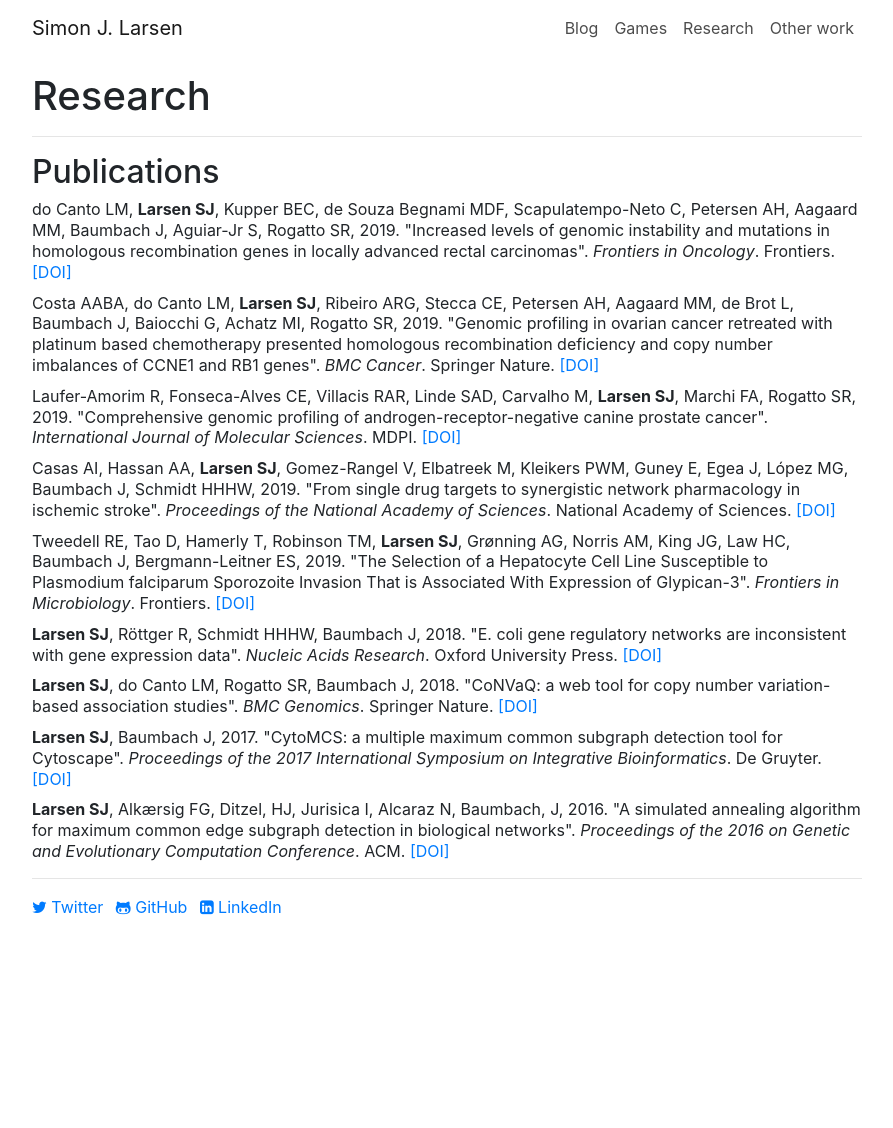
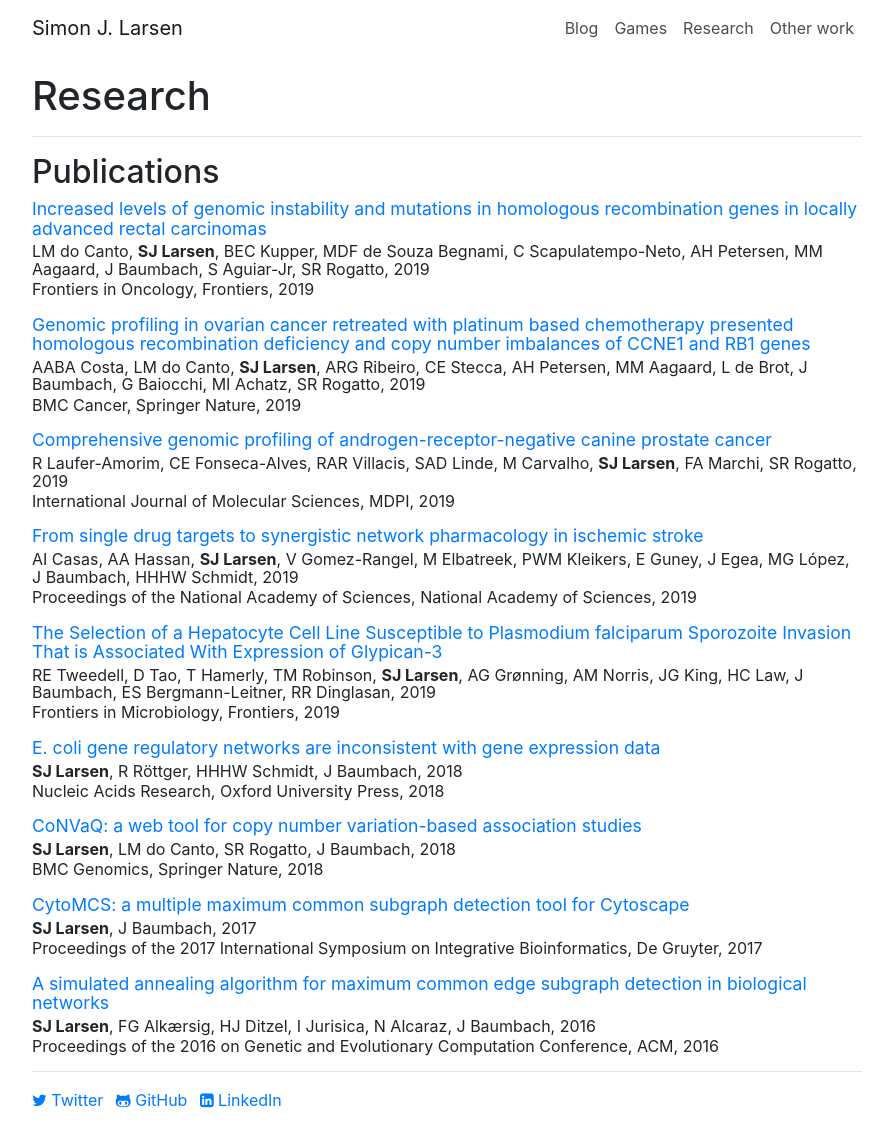
Before and after one commit to SimonLarsen/simonlarsen.github.io, a Jekyll site: the page built from research/index.md, in a window 1280 px wide. Shown: the whole page, without its empty margins (193-1086 px from the left). Built offline with Jekyll 4.4.1, drawn with Linux system fonts in a browser that asks for light colours; before the commit the page ends 935 px from its top, so only the background shows below that.

Commit message:
Updated home page and publist styling

```diff
--- a/_data/publications.yml
+++ b/_data/publications.yml
@@ -1,52 +1,52 @@
-- author: "do Canto LM, Larsen SJ, Kupper BEC, de Souza Begnami MDF, Scapulatempo-Neto C, Petersen AH, Aagaard MM, Baumbach J, Aguiar-Jr S, Rogatto SR"
+- author: "LM do Canto, SJ Larsen, BEC Kupper, MDF de Souza Begnami, C Scapulatempo-Neto, AH Petersen, MM Aagaard, J Baumbach, S Aguiar-Jr, SR Rogatto"
   date: "2019"
   title: "Increased levels of genomic instability and mutations in homologous recombination genes in locally advanced rectal carcinomas"
   journal: "Frontiers in Oncology"
   publisher: "Frontiers"
   doi: "10.3389/fonc.2019.00395"
-- author: "Costa AABA, do Canto LM, Larsen SJ, Ribeiro ARG, Stecca CE, Petersen AH, Aagaard MM, de Brot L, Baumbach J, Baiocchi G, Achatz MI, Rogatto SR"
+- author: "AABA Costa, LM do Canto, SJ Larsen, ARG Ribeiro, CE Stecca, AH Petersen, MM Aagaard, L de Brot, J Baumbach, G Baiocchi, MI Achatz, SR Rogatto"
   date: "2019"
   title: "Genomic profiling in ovarian cancer retreated with platinum based chemotherapy presented homologous recombination deficiency and copy number imbalances of CCNE1 and RB1 genes"
   journal: "BMC Cancer"
   publisher: "Springer Nature"
   doi: "10.1186/s12885-019-5622-4"
-- author: "Laufer-Amorim R, Fonseca-Alves CE, Villacis RAR, Linde SAD, Carvalho M, Larsen SJ, Marchi FA, Rogatto SR"
+- author: "R Laufer-Amorim, CE Fonseca-Alves, RAR Villacis, SAD Linde, M Carvalho, SJ Larsen, FA Marchi, SR Rogatto"
   date: "2019"
   title: "Comprehensive genomic profiling of androgen-receptor-negative canine prostate cancer"
   journal: "International Journal of Molecular Sciences"
   publisher: "MDPI"
   doi: "10.3390/ijms20071555"
-- author: "Casas AI, Hassan AA, Larsen SJ, Gomez-Rangel V, Elbatreek M, Kleikers PWM, Guney E, Egea J, López MG, Baumbach J, Schmidt HHHW"
+- author: "AI Casas, AA Hassan, SJ Larsen, V Gomez-Rangel, M Elbatreek, PWM Kleikers, E Guney, J Egea, MG López, J Baumbach, HHHW Schmidt"
   date: "2019"
   title: "From single drug targets to synergistic network pharmacology in ischemic stroke"
   journal: "Proceedings of the National Academy of Sciences"
   publisher: "National Academy of Sciences"
   doi: "10.1073/pnas.1820799116"
-- author: "Tweedell RE, Tao D, Hamerly T, Robinson TM, Larsen SJ, Grønning AG, Norris AM, King JG, Law HC, Baumbach J, Bergmann-Leitner ES"
+- author: "RE Tweedell, D Tao, T Hamerly, TM Robinson, SJ Larsen, AG Grønning, AM Norris, JG King, HC Law, J Baumbach, ES Bergmann-Leitner, RR Dinglasan"
   date: "2019"
   title: "The Selection of a Hepatocyte Cell Line Susceptible to Plasmodium falciparum Sporozoite Invasion That is Associated With Expression of Glypican-3"
   journal: "Frontiers in Microbiology"
   publisher: "Frontiers"
   doi: "10.3389/fmicb.2019.00127"
-- author: "Larsen SJ, Röttger R, Schmidt HHHW, Baumbach J"
+- author: "SJ Larsen, R Röttger, HHHW Schmidt, J Baumbach"
   date: "2018"
   title: "E. coli gene regulatory networks are inconsistent with gene expression data"
   journal: "Nucleic Acids Research"
   publisher: "Oxford University Press"
   doi: "10.1093/nar/gky1176"
-- author: "Larsen SJ, do Canto LM, Rogatto SR, Baumbach J"
+- author: "SJ Larsen, LM do Canto, SR Rogatto, J Baumbach"
   date: "2018"
   title: "CoNVaQ: a web tool for copy number variation-based association studies"
   journal: "BMC Genomics"
   publisher: "Springer Nature"
   doi: "10.1186/s12864-018-4732-8"
-- author: "Larsen SJ, Baumbach J"
+- author: "SJ Larsen, J Baumbach"
   date: "2017"
   title: "CytoMCS: a multiple maximum common subgraph detection tool for Cytoscape"
   journal: "Proceedings of the 2017 International Symposium on Integrative Bioinformatics"
   publisher: "De Gruyter"
   doi: "10.1515/jib-2017-0014"
-- author: "Larsen SJ, Alkærsig FG, Ditzel, HJ, Jurisica I, Alcaraz N, Baumbach, J"
+- author: "SJ Larsen, FG Alkærsig, HJ Ditzel, I Jurisica, N Alcaraz, J Baumbach"
   date: "2016"
   title: "A simulated annealing algorithm for maximum common edge subgraph detection in biological networks"
   journal: "Proceedings of the 2016 on Genetic and Evolutionary Computation Conference"
--- a/css/style.css
+++ b/css/style.css
@@ -9,12 +9,20 @@
     font-size: 16px;
 }
 
-.publication-list li:not(:last-child) {
-    margin-bottom: 10px;
+.paper-title {
+    line-height: 1.1;
+    margin-bottom: 4pt;
+    font-size: 1.1rem;
 }
 
-.publication-list li {
-    line-height: 1.3;
+.paper-authors {
+    line-height: 1.1;
+    margin-bottom: 2pt;
+}
+
+.paper-journal {
+    line-height: 1.1;
+    margin-bottom: 12pt;
 }
 
 pre.highlight {
--- a/research/index.md
+++ b/research/index.md
@@ -4,8 +4,8 @@ title: Research
 ---
 ## Publications
 
-<ul class="list-unstyled publication-list">
 {% for pub in site.data.publications %}
-	<li>{{ pub.author | replace: "Larsen SJ", "<b>Larsen SJ</b>" }}, {{ pub.date}}. "{{ pub.title }}". <i>{{ pub.journal }}</i>. {{ pub.publisher }}.{% if pub.doi %} <a href="https://doi.org/{{ pub.doi }}">[DOI]</a>{% endif %}</li>
+<p class="paper-title"><a href="https://doi.org/{{ pub.doi }}">{{ pub.title }}</a></p>
+<p class="paper-authors">{{ pub.author | replace: "SJ Larsen", "<b>SJ Larsen</b>" }}, {{ pub.date}}</p>
+<p class="paper-journal">{{ pub.journal }}, {{ pub.publisher }}, {{ pub.date}}</p>
 {% endfor %}
-</ul>
```
Also changed, not shown: index.md (+3 -1 lines).
